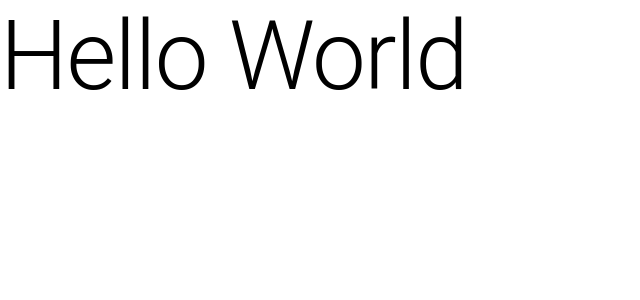
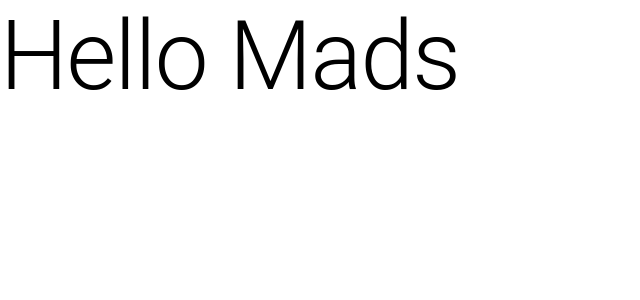
Before and after one commit to aaron-edwards/calendar-app, a React (Create React App) app in the folder packages/ui/: page / in a window 1280 px wide. Shown: the top 300 px of the page, without its empty margins (0-640 px from the left). Built offline with nearby package versions, Linux system fonts and the light colour scheme.

Commit message:
Demo for Mads

```diff
--- a/packages/ui/src/index.tsx
+++ b/packages/ui/src/index.tsx
@@ -6,7 +6,7 @@ import reportWebVitals from './reportWebVitals';
 
 ReactDOM.render(
   <React.StrictMode>
-    <App />
+    <App name="Mads" />
   </React.StrictMode>,
   document.getElementById('root')
 );
```
